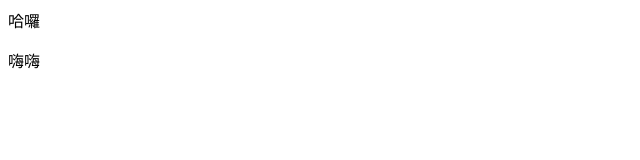
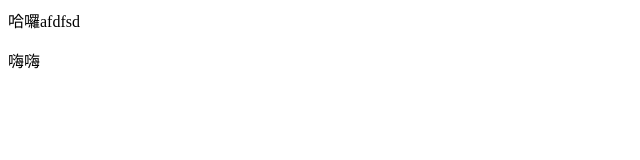
Before and after one commit to pyhsu00/gitreset, a plain HTML site: page index.html in a window 1280 px wide. Shown: the full height of the page, 0-640 px from the left. Drawn offline with Linux system fonts and the light colour scheme.

Commit message:
renew main

```diff
--- a/index.html
+++ b/index.html
@@ -7,7 +7,7 @@
     <title>Document</title>
 </head>
 <body>
-    哈囉
+    哈囉afdfsd
     <p>嗨嗨</p>
 </body>
 </html>
```
